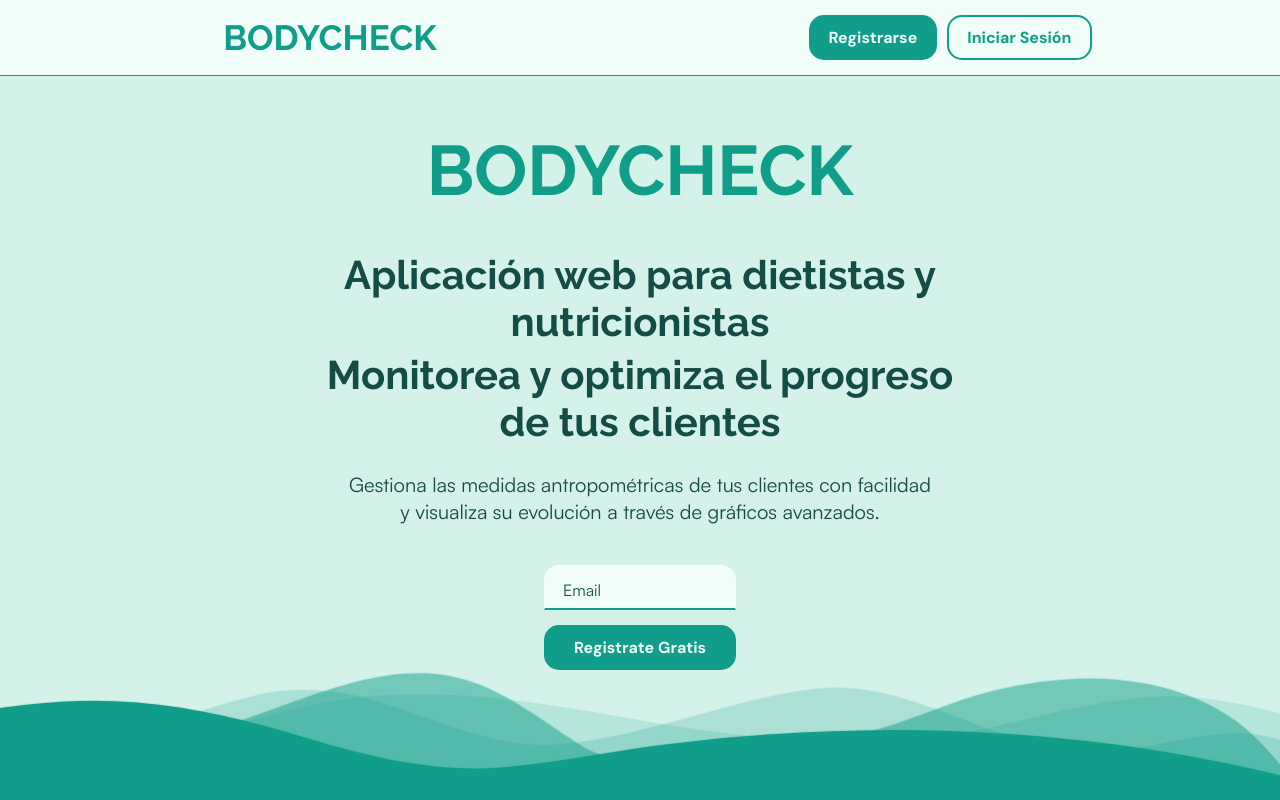
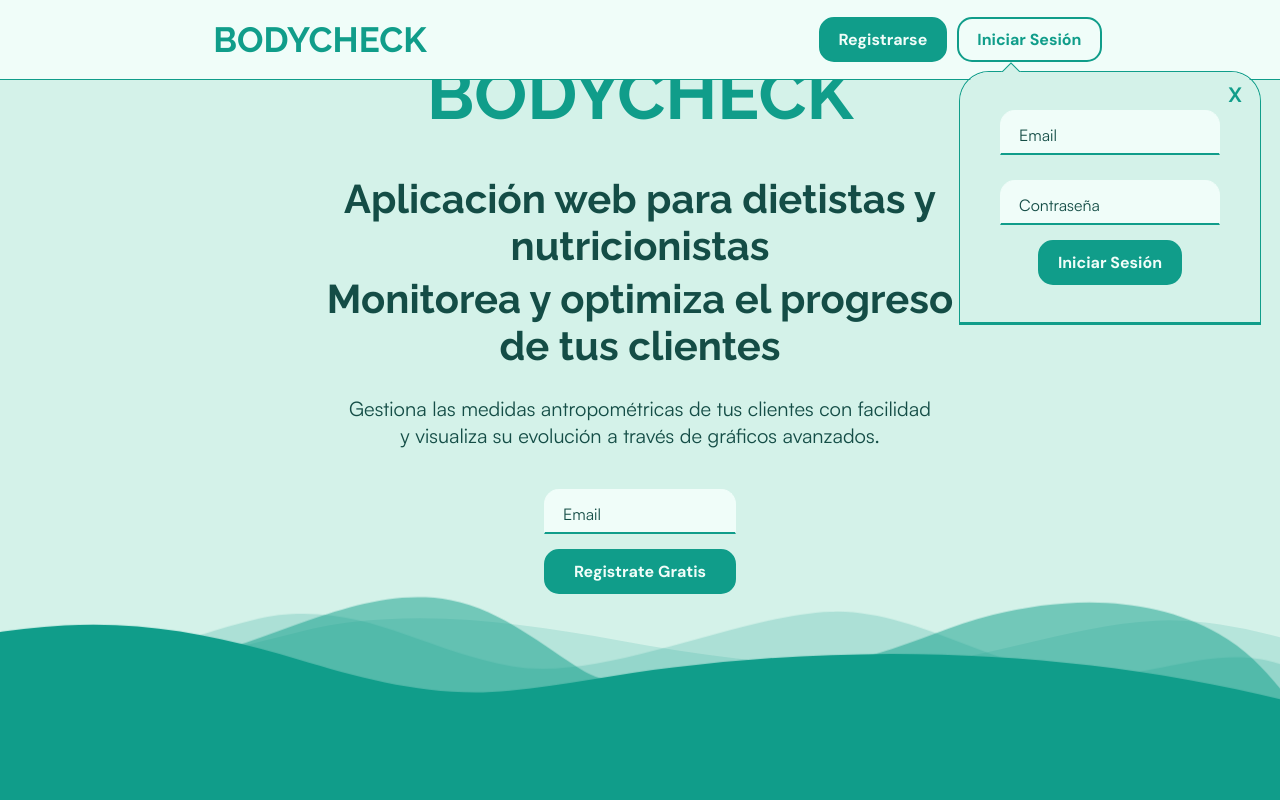
Before and after one commit to alvgm98/bodycheck-front, an Angular app: page / in a window 1280 px wide. Both pictures are taken after a click on the button "Iniciar Sesión". Shown: the top 800 px of the page. Built offline with nearby package versions, Linux system fonts and the light colour scheme.

Commit message:
Modal Login: - Vista implementada. - Funcionalidad de Abrir y Cerrar implementada

```diff
--- a/src/app/auth/login/login.component.html
+++ b/src/app/auth/login/login.component.html
@@ -1 +1,13 @@
-<p>login works!</p>
+<div class="login-modal">
+  <button class="x-button" (click)="closeModal()">X</button>
+  <div class="input-border-group">
+    <input placeholder=" " type="email" />
+    <label for="email" class="placeholder">Email</label>
+  </div>
+  <div class="input-border-group login-password">
+    <input placeholder=" " type="password" />
+    <label for="password" class="placeholder">Contraseña</label>
+  </div>
+  <button class="flat-button">Iniciar Sesión</button>
+  <div class="modal-overlay" (click)="closeModal()"></div>
+</div>
--- a/src/app/auth/login/login.component.scss
+++ b/src/app/auth/login/login.component.scss
@@ -0,0 +1,82 @@
+@import 'colors';
+
+.login-modal {
+  box-sizing: border-box;
+  position: absolute;
+  top: 55px;
+  left: 50%;
+
+  border-radius: 30px 30px 0 0;
+  padding-inline: 40px;
+
+  height: 250px;
+  width: 300px;
+
+  background-color: $background-color;
+  display: flex;
+  flex-direction: column;
+  align-items: center;
+  justify-content: center;
+  gap: 15px;
+}
+
+.login-modal::before {
+  content: "";
+  position: absolute;
+  top: -1px;
+  left: -1px;
+  z-index: -2;
+
+  width: 100%;
+  height: 100%;
+
+  border: 1px solid $primary-color;
+  border-bottom: 3px solid $primary-color;
+  border-radius: 30px 30px 0 0;
+}
+
+.login-modal::after {
+  content: "";
+  position: absolute;
+  top: -3px;
+  left: 35px;
+  z-index: -1;
+
+  width: 30px;
+  height: 30px;
+
+  border: 1px solid $primary-color;
+  background-color: $background-color;
+
+  transform: rotate(45deg);
+
+}
+
+.x-button {
+  position: absolute;
+  top: 0;
+  left: calc(100% - 50px);
+
+  border: 0;
+  width: 50px;
+
+  background-color: transparent;
+  font-family: "Satoshi-Bold", sans-serif;
+  font-size: 20px;
+  color: $primary-color;
+
+}
+
+.login-password {
+  margin-top: 10px;
+}
+
+.modal-overlay {
+  z-index: -1;
+
+  position: fixed;
+  top: 0;
+  left: 0;
+  width: 100%;
+  height: 100%;
+}
--- a/src/app/auth/login/login.component.ts
+++ b/src/app/auth/login/login.component.ts
@@ -1,4 +1,4 @@
-import { Component } from '@angular/core';
+import { Component, Output, EventEmitter } from '@angular/core';
 
 @Component({
   selector: 'app-login',
@@ -9,4 +9,9 @@ import { Component } from '@angular/core';
 })
 export class LoginComponent {
 
+  @Output() closeModalEvent = new EventEmitter<void>();
+  closeModal() {
+    this.closeModalEvent.emit();
+  }
+
 }
--- a/src/app/pages/home/home.component.scss
+++ b/src/app/pages/home/home.component.scss
@@ -46,6 +46,7 @@
 }
 
 #hero form {
+  z-index: 1;
   margin-top: 20px;
   width: 30%;
 
--- a/src/app/shared/header/header.component.html
+++ b/src/app/shared/header/header.component.html
@@ -2,6 +2,9 @@
   <h3>BODYCHECK</h3>
   <div class="auth">
     <button class="flat-button">Registrarse</button>
-    <button class="stroked-button">Iniciar Sesión</button>
+    <button class="stroked-button" (click)="toggleShowLogin()">Iniciar Sesión</button>
+    @if (showLogin) {
+      <app-login (closeModalEvent)="closeModals()" />
+    }
   </div>
 </header>
--- a/src/app/shared/header/header.component.scss
+++ b/src/app/shared/header/header.component.scss
@@ -1,7 +1,12 @@
 @import 'colors';
 
 header {
-  padding: 15px 20px;
+  position: fixed;
+  z-index: 1;
+
+  box-sizing: border-box;
+  height: 80px;
+  width: 100%;
   background-color: $white;
   border-bottom: 1px solid $primary-color;
 
@@ -19,8 +24,13 @@ header > h3 {
 }
 
 .auth {
+  position: relative;
+
   flex: 1;
   display: flex;
   justify-content: center;
-  gap: 10px;
 }
+
+.auth button:first-child {
+  margin-right: 10px;
+}
--- a/src/app/shared/header/header.component.ts
+++ b/src/app/shared/header/header.component.ts
@@ -1,14 +1,28 @@
 import { Component } from '@angular/core';
-import { MatButtonModule } from '@angular/material/button';
-import { MatToolbarModule } from '@angular/material/toolbar';
+import { LoginComponent } from '../../auth/login/login.component';
+
 
 @Component({
   selector: 'app-header',
   standalone: true,
-  imports: [MatToolbarModule, MatButtonModule],
+  imports: [LoginComponent],
   templateUrl: './header.component.html',
   styleUrl: './header.component.scss'
 })
 export class HeaderComponent {
 
+  showLogin: boolean = false;
+  showRegister: boolean = false;
+
+  toggleShowLogin() {
+    this.showLogin = !this.showLogin;
+  }
+  toggleShowRegister() {
+    this.showRegister = !this.showRegister;
+  }
+
+  closeModals() {
+    this.showLogin = false;
+    this.showRegister = false;
+  }
 }
--- a/src/assets/scss/_colors.scss
+++ b/src/assets/scss/_colors.scss
@@ -1,4 +1,5 @@
 $background-color: #d4f2e9;
+$modal-background-color: #aae5d4;
 $white: #f0fdf9;
 $black: #144d46;
 $strong-black: #0c2724;
--- a/src/styles.scss
+++ b/src/styles.scss
@@ -200,3 +200,47 @@ button {
   font-size: 12px;
   background-color: $white;
 }
+
+/********** MODALS **********/
+/* .modal {
+  position: absolute;
+  top: 0;
+  left: 0;
+  z-index: 2;
+  width: 100%;
+  height: 100%;
+  // background-color: #00000060;
+
+  display: flex;
+  align-items: center;
+  justify-content: center;
+} */
+
+.modal {
+  position: relative;
+  position: absolute;
+  top: 0;
+  left: 0;
+  z-index: 2;
+  width: 100%;
+  height: 100%;
+  // background-color: #00000060;
+
+  display: flex;
+  align-items: center;
+  justify-content: center;
+}
+
+.modal-body {
+  border-bottom: 3px solid $primary-color;
+  border-radius: 30px 30px 0 0;
+  padding: 50px;
+
+  background-color: $background-color;
+
+  display: flex;
+  flex-direction: column;
+  align-items: center;
+  justify-content: center;
+  gap: 20px;
+}
```
